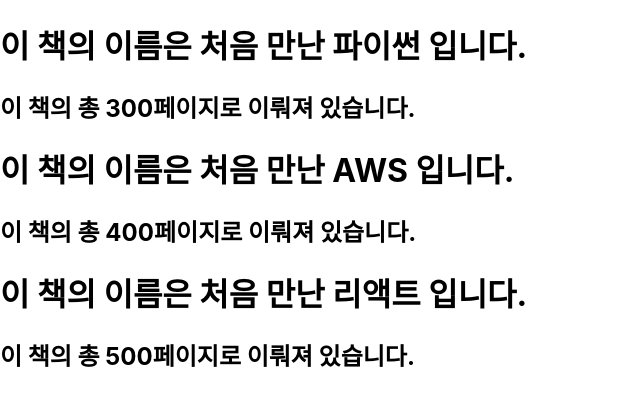
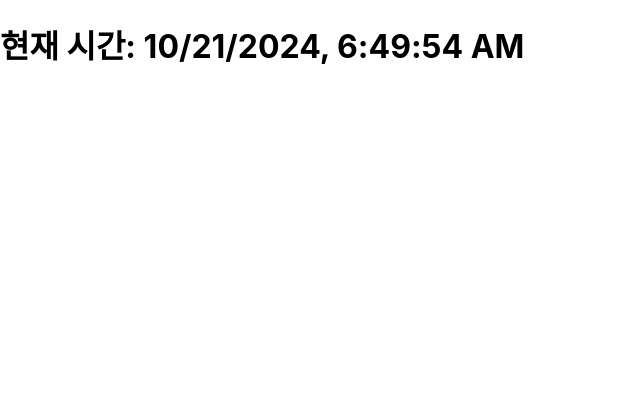
Before and after one commit to SoominYim/soaple-react, a React (Create React App) app: page / in a window 1280 px wide. Shown: the top 406 px of the page, without its empty margins (0-640 px from the left). Built offline with nearby package versions, Linux system fonts and the light colour scheme.

Commit message:
feat : chapter_04 upate timer를 이용해 렌더링 과정 학습

```diff
--- /dev/null
+++ b/src/chapter_04/Clock.jsx
@@ -0,0 +1,11 @@
+import React from "react";
+
+function Clock(props) {
+  return (
+    <div>
+      <h1>현재 시간: {new Date().toLocaleString()}</h1>
+    </div>
+  );
+}
+
+export default Clock;
--- a/src/index.js
+++ b/src/index.js
@@ -3,14 +3,22 @@
 import "./index.css";
 // import App from "./App";
 import reportWebVitals from "./reportWebVitals";
-import Library from "./chapter_03/Library.jsx";
+
+// chapter_03
+// import Library from "./chapter_03/Library.jsx";
+
+// chapter_04
+import Clock from "./chapter_04/Clock";
 
 const root = ReactDOM.createRoot(document.getElementById("root"));
-root.render(
-  <React.StrictMode>
-    <Library />
-  </React.StrictMode>
-);
+
+setInterval(() => {
+  root.render(
+    <React.StrictMode>
+      <Clock />
+    </React.StrictMode>
+  );
+}, 1000);
 
 // If you want to start measuring performance in your app, pass a function
 // to log results (for example: reportWebVitals(console.log))
```
